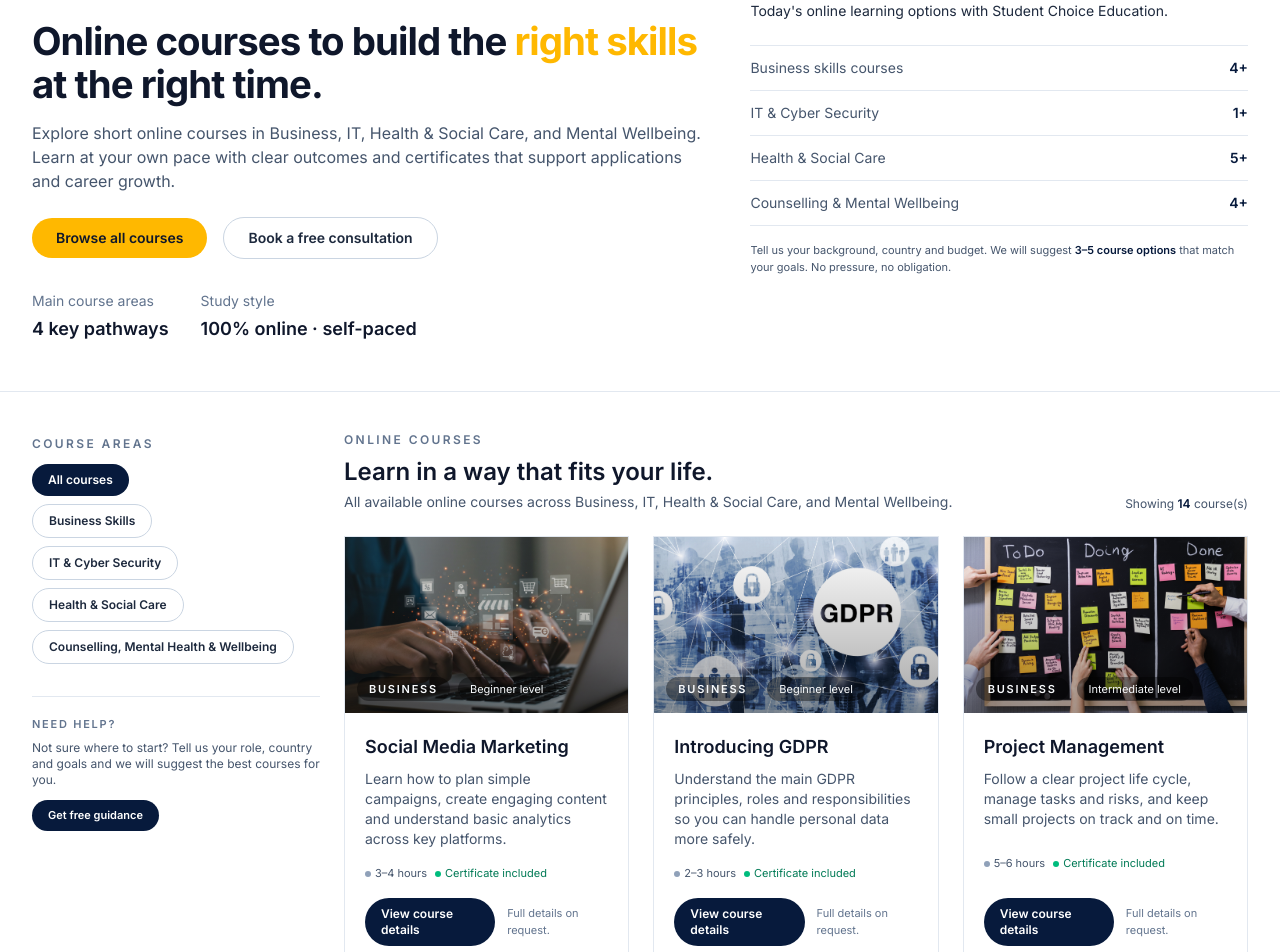
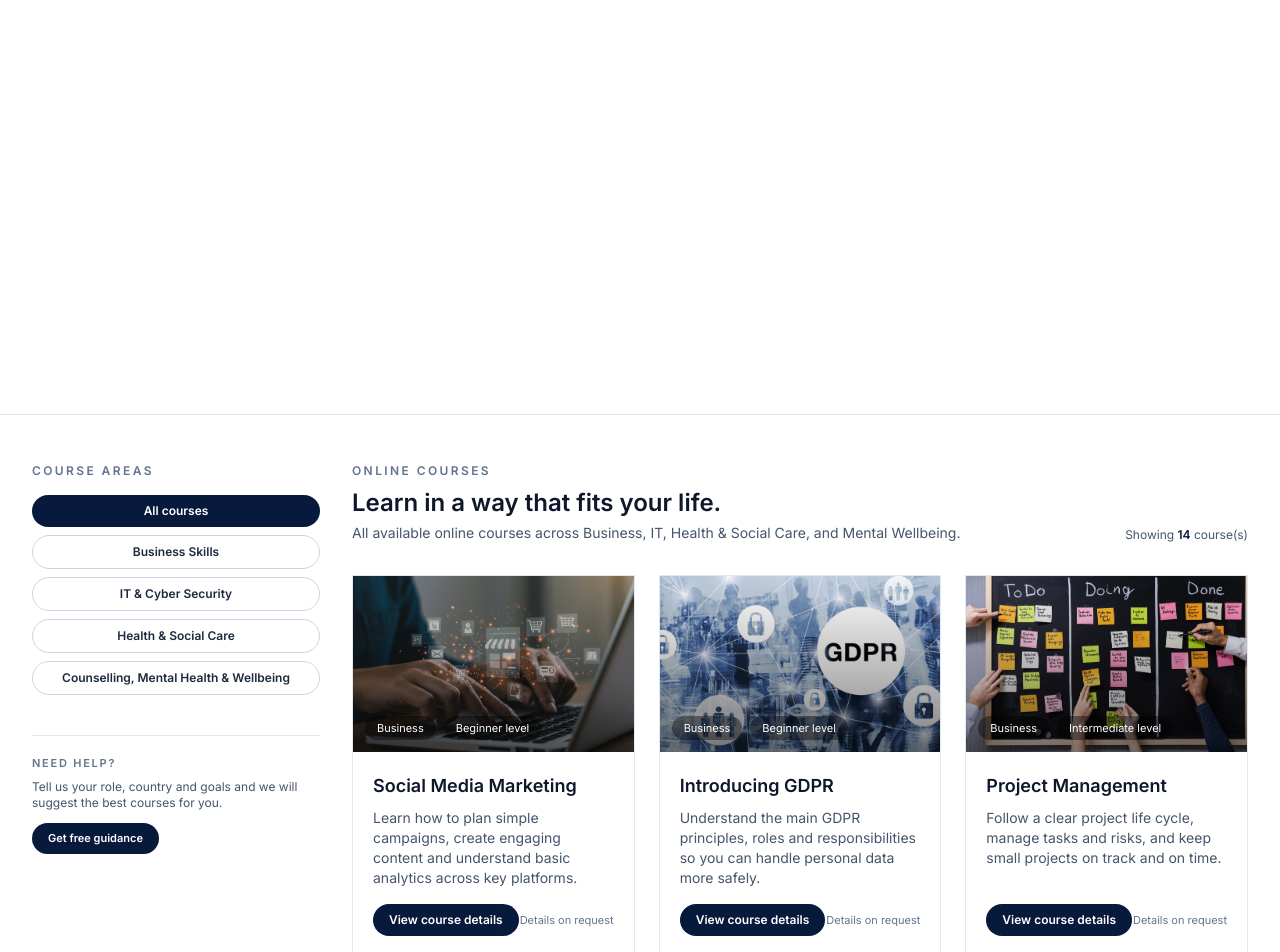
Before and after one commit to sheinminnoo/student-choice-education, a Next.js app: page /online-courses in a window 1280 px wide. Shown: the part 160-1112 px from the top of the page. Built offline with nearby package versions, Linux system fonts and the light colour scheme.

Commit message:
a bit changed

```diff
--- a/app/(root)/online-courses/page.tsx
+++ b/app/(root)/online-courses/page.tsx
@@ -4,6 +4,7 @@ import { useState } from "react";
 import Link from "next/link";
 import Image from "next/image";
 import { courses, categories, type CourseCategory } from "@/data/courses";
+import heroImg from "@/public/heros/online-courses-hero.png";
 
 const MAX_WIDTH = "mx-auto max-w-7xl px-4 sm:px-6 lg:px-8";
 
@@ -19,107 +20,107 @@ export default function OnlineCoursesPage() {
 
   return (
     <div className="bg-white text-slate-900">
-      <section className={`${MAX_WIDTH} pt-10 pb-12 lg:pt-12`}>
-        <div className="grid items-start gap-10 lg:grid-cols-[minmax(0,1.5fr)_minmax(0,1.1fr)]">
-          <div>
+      {/* ================ HERO ================ */}
+      <section className={`${MAX_WIDTH} pt-10 pb-14 lg:pt-14`}>
+        <div className="grid items-center gap-10 lg:grid-cols-[1.4fr_1fr]">
+          {/* LEFT CONTENT */}
+          <div className="animate-hero-left">
             <div className="inline-flex items-center text-[11px] font-medium text-slate-600">
               <span className="mr-2 h-2 w-2 rounded-full bg-[#ffb800]" />
               Online training designed for real students and staff
             </div>
-            <h1 className="mt-5 text-3xl font-bold tracking-tight text-slate-900 sm:text-4xl lg:text-[2.4rem]">
+
+            <h1 className="mt-5 text-3xl font-bold tracking-tight sm:text-4xl xl:text-[2.6rem]">
               Online courses to build the{" "}
               <span className="text-[#ffb800]">right skills</span> at the right
               time.
             </h1>
+
             <p className="mt-4 max-w-2xl text-sm sm:text-base text-slate-600">
               Explore short online courses in Business, IT, Health & Social
               Care, and Mental Wellbeing. Learn at your own pace with clear
               outcomes and certificates that support applications and career
               growth.
             </p>
+
             <div className="mt-6 flex flex-wrap items-center gap-4">
               <a
                 href="#courses"
-                className="rounded-full bg-[#ffb800] px-6 py-2.5 text-sm font-semibold text-slate-900 transition hover:bg-[#ffd34a]"
+                className="rounded-full bg-[#ffb800] px-6 py-2.5 text-sm font-semibold text-slate-900 hover:bg-[#ffd34a]"
               >
                 Browse all courses
               </a>
               <Link
                 href="/contact"
-                className="rounded-full border border-slate-300 px-6 py-2.5 text-sm font-semibold text-slate-800 transition hover:border-slate-400 hover:bg-slate-50"
+                className="rounded-full border border-slate-300 px-6 py-2.5 text-sm font-semibold text-slate-800 hover:border-slate-400 hover:bg-slate-50"
               >
                 Book a free consultation
               </Link>
             </div>
 
-            <dl className="mt-8 flex flex-wrap gap-8 text-xs sm:text-sm">
+            <dl className="mt-8 flex flex-wrap gap-10 text-sm">
               <div>
                 <dt className="text-slate-500">Main course areas</dt>
-                <dd className="mt-1 text-lg font-semibold text-slate-900">
-                  4 key pathways
-                </dd>
+                <dd className="mt-1 text-lg font-semibold">4 key pathways</dd>
               </div>
               <div>
                 <dt className="text-slate-500">Study style</dt>
-                <dd className="mt-1 text-lg font-semibold text-slate-900">
+                <dd className="mt-1 text-lg font-semibold">
                   100% online · self-paced
                 </dd>
               </div>
             </dl>
           </div>
 
-          <div>
-            <p className="text-[11px] font-semibold tracking-[0.22em] text-slate-500">
-              SNAPSHOT
-            </p>
-            <p className="mt-2 text-sm text-slate-800">
-              Today&apos;s online learning options with Student Choice
-              Education.
-            </p>
-            <dl className="mt-6 divide-y divide-slate-200 border-y border-slate-200 text-sm">
-              <div className="flex items-center justify-between py-3">
-                <dt className="text-slate-600">Business skills courses</dt>
-                <dd className="text-right font-semibold text-[#071a3c]">4+</dd>
+          {/* RIGHT HERO IMAGE */}
+          <div className="animate-hero-right">
+            <div className="relative h-[260px] w-full overflow-hidden rounded-2xl sm:h-[320px] lg:h-[360px]">
+              <Image
+                src={heroImg}
+                alt="Online courses"
+                fill
+                className="object-cover"
+                priority
+              />
+
+              {/* soft transparent overlay */}
+              <div className="absolute inset-0 bg-gradient-to-tr from-black/40 via-black/15 to-transparent" />
+
+              <div className="absolute inset-0 flex items-end p-6">
+                <div className="max-w-md">
+                  <p className="text-[11px] font-semibold uppercase tracking-[0.2em] text-yellow-300">
+                    Online learning
+                  </p>
+                  <h2 className="mt-2 text-xl font-semibold text-white">
+                    Learn anytime, anywhere.
+                  </h2>
+                  <p className="mt-1 text-sm text-white/90">
+                    Flexible online courses with real-world skills and
+                    certificates to support your next step.
+                  </p>
+                </div>
               </div>
-              <div className="flex items-center justify-between py-3">
-                <dt className="text-slate-600">IT & Cyber Security</dt>
-                <dd className="text-right font-semibold text-[#071a3c]">1+</dd>
-              </div>
-              <div className="flex items-center justify-between py-3">
-                <dt className="text-slate-600">Health & Social Care</dt>
-                <dd className="text-right font-semibold text-[#071a3c]">5+</dd>
-              </div>
-              <div className="flex items-center justify-between py-3">
-                <dt className="text-slate-600">
-                  Counselling & Mental Wellbeing
-                </dt>
-                <dd className="text-right font-semibold text-[#071a3c]">4+</dd>
-              </div>
-            </dl>
-            <p className="mt-4 text-[11px] leading-relaxed text-slate-600">
-              Tell us your background, country and budget. We will suggest{" "}
-              <span className="font-semibold text-[#071a3c]">
-                3–5 course options
-              </span>{" "}
-              that match your goals. No pressure, no obligation.
-            </p>
+            </div>
           </div>
         </div>
       </section>
 
+      {/* ================ COURSE LIST ================ */}
       <section
         id="courses"
-        className={`border-t border-slate-200 bg-white ${MAX_WIDTH} pb-20 pt-10`}
+        className={`border-t border-slate-200 bg-white ${MAX_WIDTH} pb-20 pt-12`}
       >
-        <div className="flex flex-col gap-6 lg:flex-row lg:items-start">
-          <aside className="w-full lg:w-72 lg:pt-1">
+        <div className="flex flex-col gap-8 lg:flex-row">
+          {/* FILTER SIDEBAR */}
+          <aside className="w-full lg:w-72">
             <p className="text-xs font-semibold uppercase tracking-[0.2em] text-slate-500">
               Course areas
             </p>
-            <div className="mt-3 flex flex-wrap gap-2 lg:flex-col">
+
+            <div className="mt-4 flex flex-wrap gap-2 lg:flex-col">
               <button
                 onClick={() => setActiveCategory("All")}
-                className={`w-max rounded-full px-4 py-2 text-xs font-semibold transition ${
+                className={`rounded-full px-4 py-2 text-xs font-semibold transition ${
                   activeCategory === "All"
                     ? "bg-[#071a3c] text-white"
                     : "border border-slate-300 text-slate-800 hover:bg-slate-50"
@@ -127,11 +128,12 @@ export default function OnlineCoursesPage() {
               >
                 All courses
               </button>
+
               {categories.map((category) => (
                 <button
                   key={category.id}
                   onClick={() => setActiveCategory(category.id)}
-                  className={`w-max rounded-full px-4 py-2 text-xs font-semibold text-left transition ${
+                  className={`rounded-full px-4 py-2 text-xs font-semibold transition ${
                     activeCategory === category.id
                       ? "bg-[#071a3c] text-white"
                       : "border border-slate-300 text-slate-800 hover:bg-slate-50"
@@ -141,13 +143,14 @@ export default function OnlineCoursesPage() {
                 </button>
               ))}
             </div>
-            <div className="mt-8 border-t border-slate-200 pt-5 text-xs text-slate-600">
+
+            <div className="mt-10 border-t border-slate-200 pt-5 text-xs text-slate-600">
               <p className="text-[11px] font-semibold uppercase tracking-[0.16em] text-slate-500">
                 Need help?
               </p>
               <p className="mt-2">
-                Not sure where to start? Tell us your role, country and goals
-                and we will suggest the best courses for you.
+                Tell us your role, country and goals and we will suggest the
+                best courses for you.
               </p>
               <Link
                 href="/contact"
@@ -158,13 +161,14 @@ export default function OnlineCoursesPage() {
             </div>
           </aside>
 
+          {/* COURSES GRID (no animation) */}
           <div className="flex-1">
-            <div className="flex flex-wrap items-end justify-between gap-3">
+            <div className="flex items-end justify-between gap-3">
               <div>
                 <p className="text-xs font-semibold uppercase tracking-[0.2em] text-slate-500">
                   Online courses
                 </p>
-                <h2 className="mt-2 text-xl font-semibold text-slate-900 sm:text-2xl">
+                <h2 className="mt-2 text-xl font-semibold sm:text-2xl">
                   Learn in a way that fits your life.
                 </h2>
                 <p className="mt-1 text-sm text-slate-600">
@@ -174,6 +178,7 @@ export default function OnlineCoursesPage() {
                         ?.description}
                 </p>
               </div>
+
               <p className="text-xs text-slate-600">
                 Showing{" "}
                 <span className="font-semibold text-[#071a3c]">
@@ -183,11 +188,11 @@ export default function OnlineCoursesPage() {
               </p>
             </div>
 
-            <div className="mt-6 grid gap-6 sm:grid-cols-2 xl:grid-cols-3">
+            <div className="mt-8 grid gap-6 sm:grid-cols-2 xl:grid-cols-3">
               {filteredCourses.map((course) => (
                 <article
                   key={course.id}
-                  className="group flex flex-col overflow-hidden border border-slate-200"
+                  className="group flex flex-col overflow-hidden border border-slate-200 hover:border-slate-300 transition"
                 >
                   <div className="relative h-40 w-full sm:h-44">
                     <Image
@@ -197,9 +202,10 @@ export default function OnlineCoursesPage() {
                       className="object-cover"
                       sizes="(min-width: 1280px) 320px, (min-width: 640px) 50vw, 100vw"
                     />
-                    <div className="absolute inset-0 bg-gradient-to-t from-black/35 to-black/0" />
-                    <div className="absolute bottom-3 left-3 flex flex-wrap items-center gap-2 text-[11px] text-slate-50">
-                      <span className="rounded-full bg-black/40 px-3 py-1 font-semibold uppercase tracking-[0.16em]">
+                    <div className="absolute inset-0 bg-gradient-to-t from-black/50 to-transparent" />
+
+                    <div className="absolute bottom-3 left-3 flex gap-2 text-[11px] text-white">
+                      <span className="rounded-full bg-black/40 px-3 py-1">
                         {course.category}
                       </span>
                       {course.level && (
@@ -210,52 +216,36 @@ export default function OnlineCoursesPage() {
                     </div>
                   </div>
 
-                  <div className="flex flex-1 flex-col justify-between p-4 sm:p-5">
+                  <div className="flex flex-1 flex-col justify-between p-5">
                     <div>
-                      <h3 className="text-base font-semibold text-slate-900 sm:text-lg">
+                      <h3 className="text-base font-semibold sm:text-lg">
                         {course.title}
                       </h3>
-                      <p className="mt-2 text-xs text-slate-600 sm:text-sm">
+                      <p className="mt-2 text-sm text-slate-600">
                         {course.shortDescription}
                       </p>
                     </div>
 
-                    <div className="mt-4 flex items-center justify-between text-[11px] text-slate-600">
-                      <div className="flex flex-wrap gap-2">
-                        {course.duration && (
-                          <span className="inline-flex items-center gap-1">
-                            <span className="h-1.5 w-1.5 rounded-full bg-slate-400" />
-                            <span>{course.duration}</span>
-                          </span>
-                        )}
-                        {course.certificate && (
-                          <span className="inline-flex items-center gap-1 text-emerald-700">
-                            <span className="h-1.5 w-1.5 rounded-full bg-emerald-500" />
-                            <span>Certificate included</span>
-                          </span>
-                        )}
-                      </div>
-                    </div>
-
-                    <div className="mt-4 flex items-center justify-between gap-3">
+                    <div className="mt-4 flex items-center justify-between">
                       <Link
                         href={`/online-courses/${course.id}`}
-                        className="rounded-full bg-[#071a3c] px-4 py-2 text-xs font-semibold text-white transition hover:bg-[#0c2a55]"
+                        className="rounded-full bg-[#071a3c] px-4 py-2 text-xs font-semibold text-white hover:bg-[#0c2a55]"
                       >
                         View course details
                       </Link>
+
                       {course.url ? (
                         <a
                           href={course.url}
                           target="_blank"
                           rel="noreferrer"
-                          className="text-[11px] font-medium text-[#d6a200] underline-offset-2 hover:underline"
+                          className="text-[11px] font-medium text-[#d6a200] hover:underline"
                         >
-                          View on partner site
+                          Partner site
                         </a>
                       ) : (
                         <span className="text-[11px] text-slate-500">
-                          Full details on request.
+                          Details on request
                         </span>
                       )}
                     </div>
--- a/app/globals.css
+++ b/app/globals.css
@@ -1,4 +1,5 @@
 @import "tailwindcss";
+
 :root {
   --font-inter: "Inter", sans-serif;
 }
@@ -6,3 +7,122 @@
 body {
   font-family: var(--font-inter);
 }
+
+/* --------------------------------------------------
+   BASE: soft animations (mobile / tablet)
+   -------------------------------------------------- */
+
+/* simple fade/slide for small screens */
+@keyframes fade-up-soft {
+  from {
+    opacity: 0;
+    transform: translateY(12px);
+  }
+  to {
+    opacity: 1;
+    transform: translateY(0);
+  }
+}
+
+@keyframes fade-in-soft {
+  from {
+    opacity: 0;
+    transform: scale(0.985);
+  }
+  to {
+    opacity: 1;
+    transform: scale(1);
+  }
+}
+
+/* default (used on mobile + tablet) */
+.animate-hero-left {
+  animation: fade-up-soft 450ms ease-out 60ms both;
+}
+
+.animate-hero-right {
+  animation: fade-in-soft 500ms ease-out 120ms both;
+}
+
+/* for small “stats” / labels under hero text if you want */
+.animate-hero-stat {
+  animation: fade-up-soft 450ms ease-out both;
+}
+
+/* --------------------------------------------------
+   DESKTOP: richer, more “real world” edu feel
+   -------------------------------------------------- */
+@media (min-width: 1024px) {
+  /* hero text comes from left & up a bit */
+  @keyframes hero-left-desktop {
+    0% {
+      opacity: 0;
+      transform: translate3d(-18px, 16px, 0);
+    }
+    55% {
+      opacity: 1;
+      transform: translate3d(0, 0, 0);
+    }
+    100% {
+      opacity: 1;
+      transform: translate3d(0, 0, 0);
+    }
+  }
+
+  /* hero image scales in very slightly and lifts */
+  @keyframes hero-right-desktop {
+    0% {
+      opacity: 0;
+      transform: translate3d(12px, 10px, 0) scale(0.98);
+    }
+    60% {
+      opacity: 1;
+      transform: translate3d(0, 0, 0) scale(1.01);
+    }
+    100% {
+      opacity: 1;
+      transform: translate3d(0, 0, 0) scale(1);
+    }
+  }
+
+  /* staggered little rise for “4 key pathways”, “100% online”, etc. */
+  @keyframes hero-stat-desktop {
+    0% {
+      opacity: 0;
+      transform: translateY(10px);
+    }
+    100% {
+      opacity: 1;
+      transform: translateY(0);
+    }
+  }
+
+  .animate-hero-left {
+    animation: hero-left-desktop 780ms cubic-bezier(0.19, 1, 0.22, 1) 50ms both;
+    will-change: transform, opacity;
+  }
+
+  .animate-hero-right {
+    animation: hero-right-desktop 820ms cubic-bezier(0.19, 1, 0.22, 1) 120ms
+      both;
+    will-change: transform, opacity;
+  }
+
+  /* you can add custom delays per element with a CSS variable */
+  .animate-hero-stat {
+    animation: hero-stat-desktop 540ms ease-out both;
+    animation-delay: var(--stat-delay, 120ms);
+    will-change: transform, opacity;
+  }
+}
+
+/* --------------------------------------------------
+   ACCESSIBILITY: respect “reduce motion”
+   -------------------------------------------------- */
+@media (prefers-reduced-motion: reduce) {
+  .animate-hero-left,
+  .animate-hero-right,
+  .animate-hero-stat {
+    animation: none !important;
+  }
+}
```
Also changed, not shown: app/(root)/online-courses/[slug]/page.tsx (+118 -89 lines), public/heros/home-hero.png (added), public/heros/online-courses-hero.png (added).
